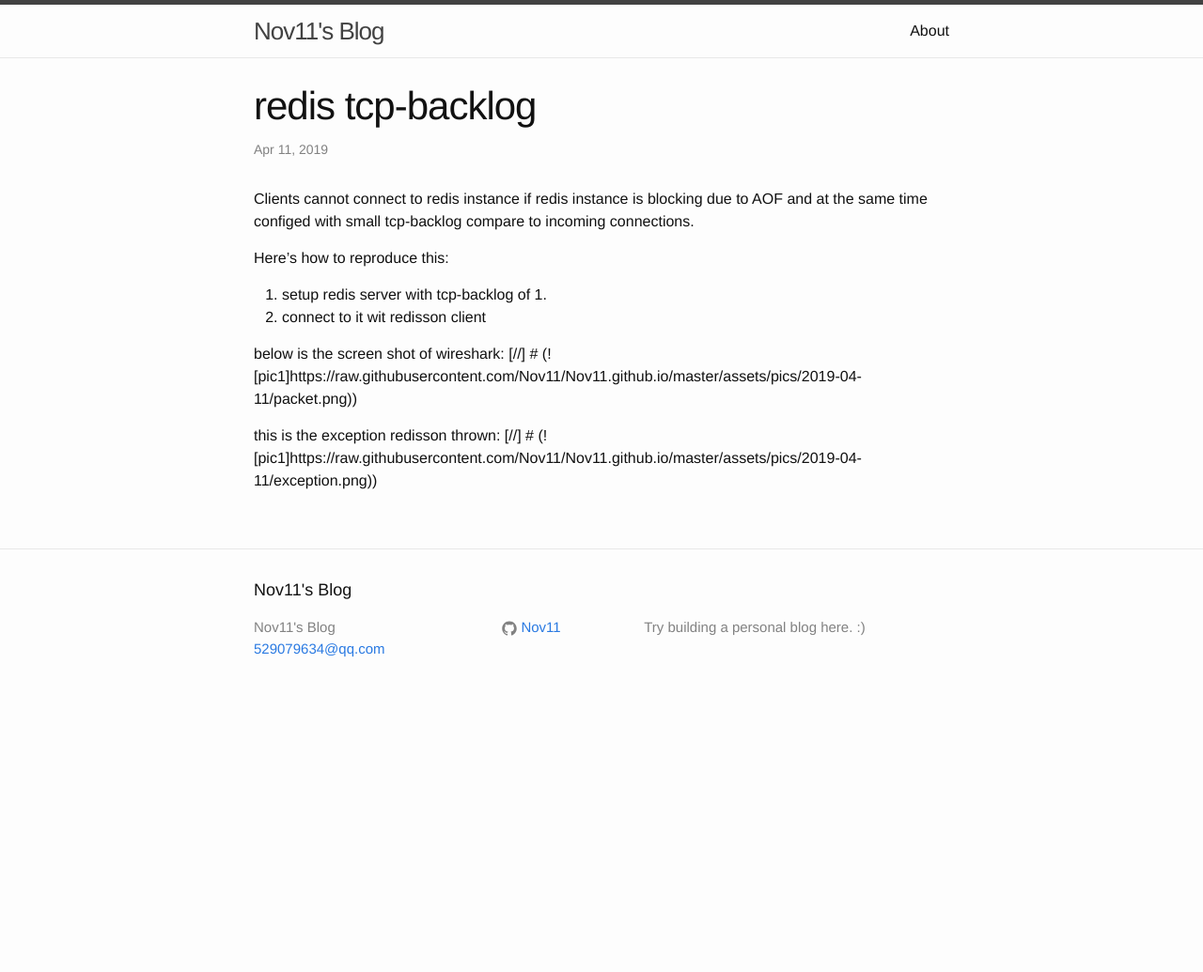
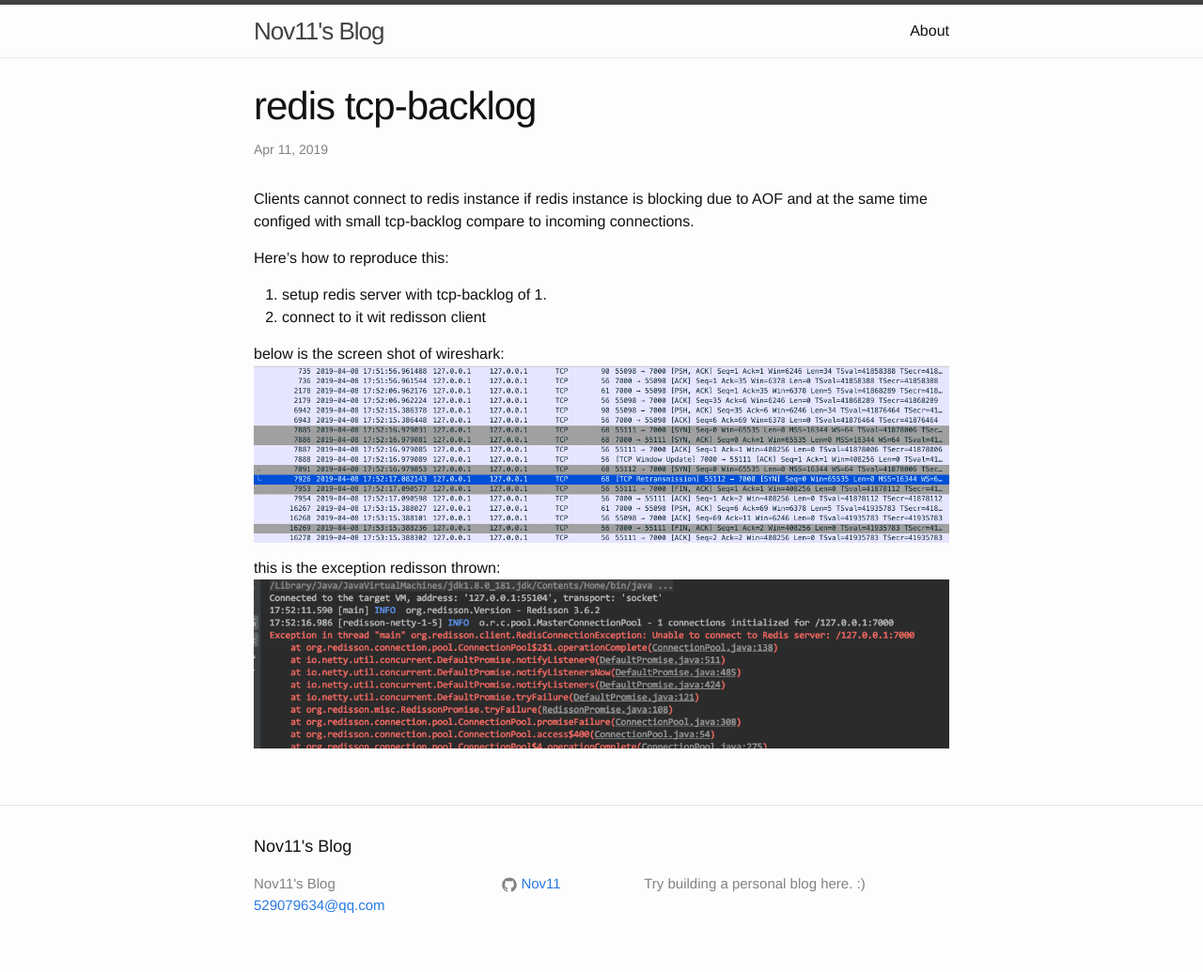
Before and after one commit to Nov11/Nov11.github.io, a Jekyll site: the page built from _posts/2019-04-11-tcp-backlog.md, in a window 1280 px wide. Shown: the whole page at 94% size. Built offline with Jekyll 4.4.1, drawn with Linux system fonts in a browser that asks for light colours; before the commit the page ends 900 px from its top, so only the background shows below that.

Commit message:
Update 2019-04-11-tcp-backlog.md

```diff
--- a/_posts/2019-04-11-tcp-backlog.md
+++ b/_posts/2019-04-11-tcp-backlog.md
@@ -12,10 +12,10 @@
 2. connect to it wit redisson client
 
 below is the screen shot of wireshark:
-[//] # (![pic1]https://raw.githubusercontent.com/Nov11/Nov11.github.io/master/assets/pics/2019-04-11/packet.png))
+![pic1](https://raw.githubusercontent.com/Nov11/Nov11.github.io/master/assets/pics/2019-04-11/packet.png)
 
 this is the exception redisson thrown:
-[//] # (![pic1]https://raw.githubusercontent.com/Nov11/Nov11.github.io/master/assets/pics/2019-04-11/exception.png))
+![pic1](https://raw.githubusercontent.com/Nov11/Nov11.github.io/master/assets/pics/2019-04-11/exception.png)
 
 [jekyll-docs]: http://jekyllrb.com/docs/home
 [jekyll-gh]:   https://github.com/jekyll/jekyll
```
